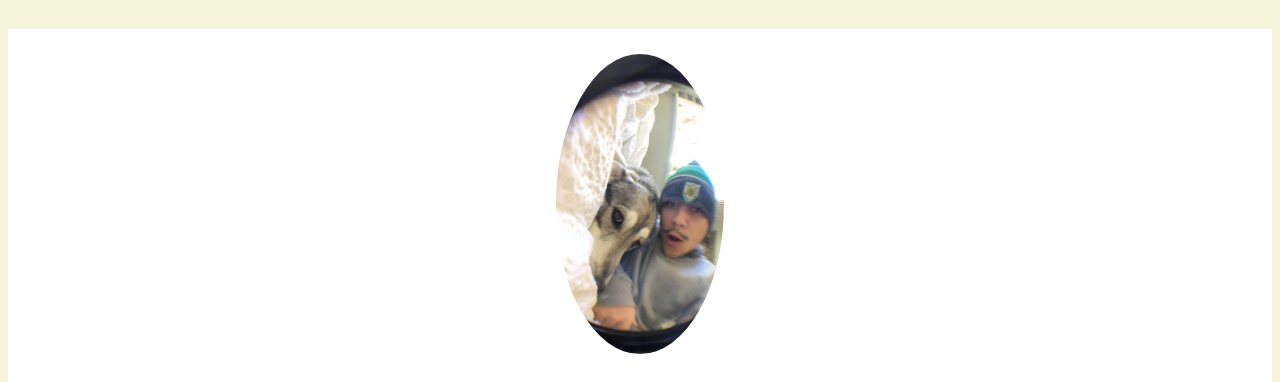
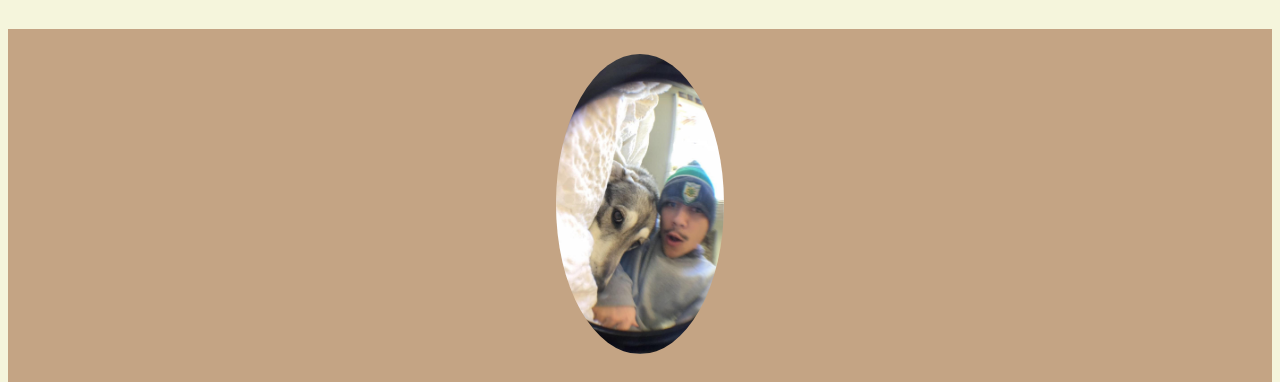
Before and after one commit to joshtaula19/joshtaula19.github.io, a plain HTML site: page index.html in a window 1280 px wide. Shown: the part 136-518 px from the top of the page. Drawn offline with Linux system fonts and the light colour scheme.

Commit message:
buttons, brown background change

```diff
--- a/index.html
+++ b/index.html
@@ -19,7 +19,7 @@
   <body>
     <h1>Welcome to my Blog!!</h1>
 
-    <div class="white-background">
+    <div class="brown-background">
       <img src="/images/josh-and-harley.jpg" alt="josh-and-harley" class="doggo-image" height="300">
     <h2>Joshua Taula</h2>
 </div>
@@ -32,6 +32,17 @@
     <br>Hopefully some day soon this website will be looking great and working perfectly!</p>
     </div>
  </body>
+<body>
+  <nav>
+  <button onclick="document.location='#about-me'">About Me</button>
+  <button onclick="document.location='/blog/te-houtaewa-template.html'">Te Houtaewa</button>
+
+  </nav>
+</body>
+
+
+
+
 
     <body>
     <p id="about-me">About Me:</p>
--- a/styles/indexmain.css
+++ b/styles/indexmain.css
@@ -12,8 +12,8 @@ h1 {
 
 }
 
-.white-background {
-    background-color: white;
+.brown-background {
+    background-color: #C4A484;
     padding: 25px 25px;
 }
 
```
